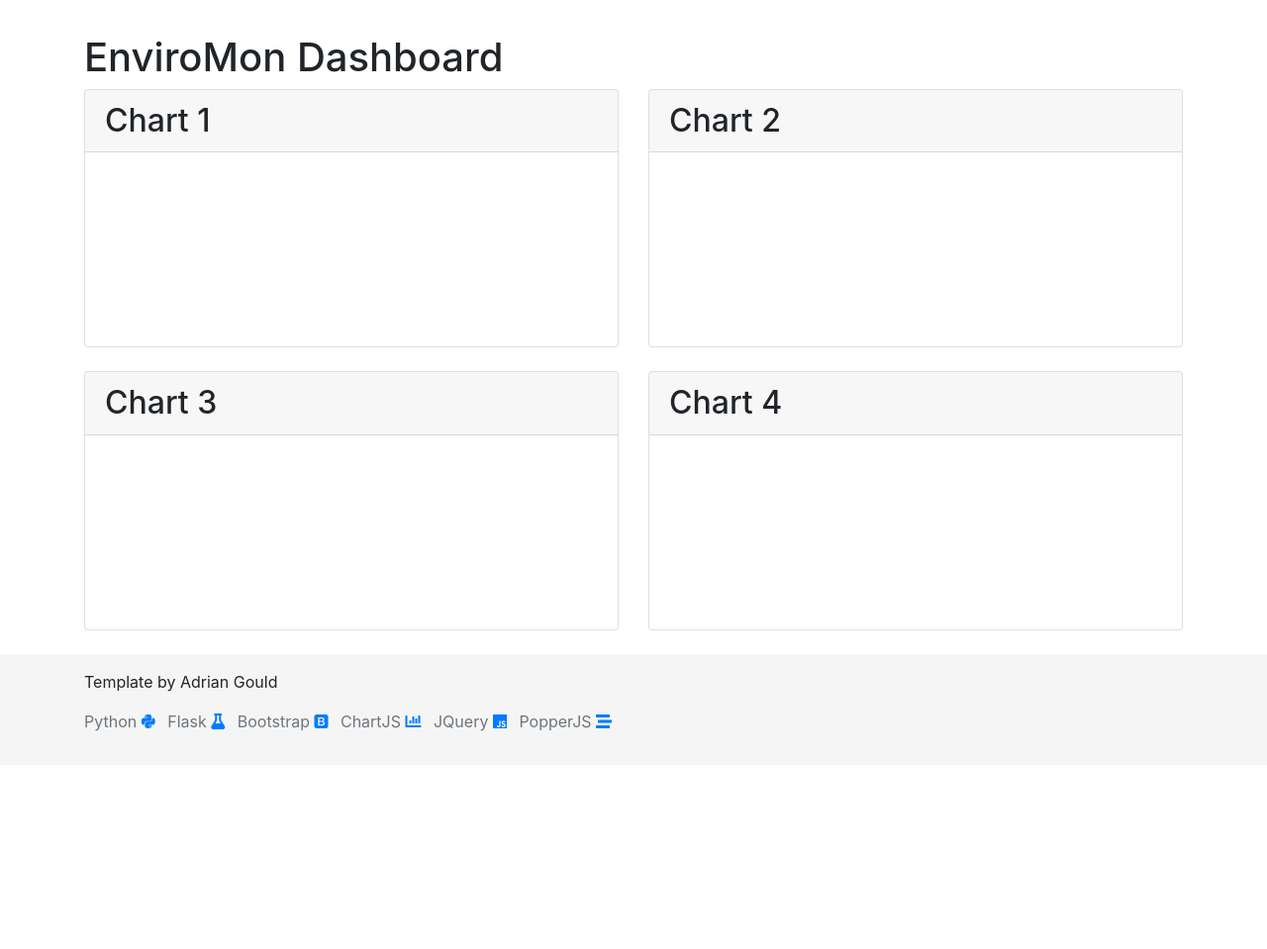
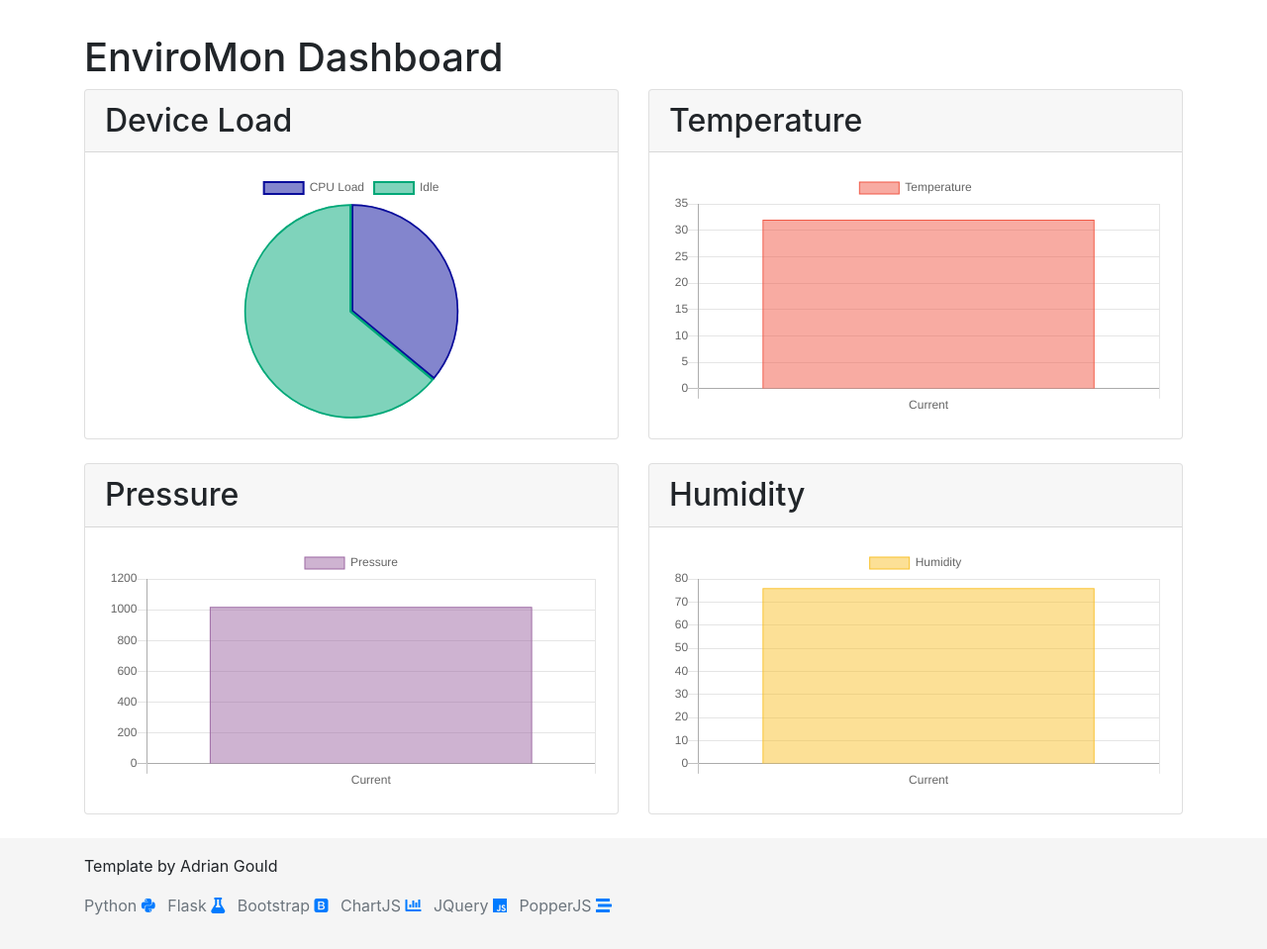
Before and after one commit to NQTech75/MJB-IoT-Portfolio, a Flask app: page / in a window 1280 px wide. Shown: the part 56-1015 px from the top of the page at 99% size. Before the commit the page ends 795 px from the top, so only its background shows below. Run offline with Flask 2, Linux system fonts and the light colour scheme; a map, chart or similar area stays blank; some libraries are stand-ins or nearby versions.

Commit message:
feature/dashboard: Initial Dashboard

```diff
--- /dev/null
+++ b/dashboard/static/js/device-load.js
@@ -0,0 +1,25 @@
+var pieChartCanvasCPULoad = document.getElementById('Device-Load-Pie')
+var pieData = {
+    labels: ['CPU Load', 'Idle'],
+    datasets: [{
+        data: [36, 64],
+        borderWidth: 2,
+        borderAlign: 'inner',
+        backgroundColor: [
+            'rgba(9,12, 155, 0.5)',
+            'rgba(0, 168, 120, 0.5)',
+        ],
+        borderColor: [
+            'rgba(9,12, 155, 1)',
+            'rgba(0, 168, 120, 1)',
+        ],
+    }],
+}
+
+var pieOptions = {}
+
+var myPieChartCPULoad = new Chart(pieChartCanvasCPULoad, {
+    type: 'pie',
+    data: pieData,
+    options: pieOptions,
+})
--- /dev/null
+++ b/dashboard/static/js/humidity-bar-1.js
@@ -0,0 +1,31 @@
+var barChartCanvasHumidity = document.getElementById('Humidity-Bar')
+var barData = {
+    labels: ['Current'],
+    datasets: [{
+        label: 'Humidity',
+        data: [76],
+        borderWidth: 1,
+        backgroundColor: [
+            'rgba(249, 194, 46, 0.5)',
+        ],
+        borderColor: [
+            'rgba(249, 194, 46, 1)',
+        ],
+    }],
+}
+
+var barOptions = {
+    scales: {
+        yAxes: [{
+            ticks: {
+                beginAtZero: true,
+            },
+        }],
+    },
+}
+
+var myChartHumidity = new Chart(barChartCanvasHumidity, {
+    type: 'bar',
+    data: barData,
+    options: barOptions,
+})
--- /dev/null
+++ b/dashboard/static/js/pressure-bar-1.js
@@ -0,0 +1,31 @@
+var barChartCanvasPressure = document.getElementById('Pressure-Bar')
+var barData = {
+    labels: ['Current'],
+    datasets: [{
+        label: 'Pressure',
+        data: [1018.9],
+        borderWidth: 1,
+        backgroundColor: [
+            'rgba(157, 105, 163, 0.5)',
+        ],
+        borderColor: [
+            'rgba(157, 105, 163, 1)',
+        ],
+    }],
+}
+
+var barOptions = {
+    scales: {
+        yAxes: [{
+            ticks: {
+                beginAtZero: true,
+            },
+        }],
+    },
+}
+
+var myChartPressure = new Chart(barChartCanvasPressure, {
+    type: 'bar',
+    data: barData,
+    options: barOptions,
+})
--- /dev/null
+++ b/dashboard/static/js/temperature-bar-1.js
@@ -0,0 +1,31 @@
+var chartCanvasTemperature = document.getElementById('Temperature-Bar')
+var barData = {
+    labels: ['Current'],
+    datasets: [{
+        label: 'Temperature',
+        data: [32],
+        borderWidth: 1,
+        backgroundColor: [
+            'rgba(241, 89, 70, 0.5)',
+        ],
+        borderColor: [
+            'rgba(241, 89, 70, 1)',
+        ],
+    }],
+}
+
+var barOptions = {
+    scales: {
+        yAxes: [{
+            ticks: {
+                beginAtZero: true,
+            },
+        }],
+    },
+}
+
+var myChartTemperature = new Chart(chartCanvasTemperature, {
+    type: 'bar',
+    data: barData,
+    options: barOptions,
+})
--- a/dashboard/templates/index.html
+++ b/dashboard/templates/index.html
@@ -12,34 +12,44 @@
 
 <div class="card-deck pb-4 mt-1">
     <div class="card">
-        <h2 class="card-header">Chart 1</h2>
+        <h2 class="card-header">Device Load</h2>
         <div class="card-body">
-            <canvas id="CPU-Chart"></canvas>
+            <canvas id="Device-Load-Pie"></canvas>
         </div>
     </div>
     <div class="card">
-        <h2 class="card-header">Chart 2</h2>
+        <h2 class="card-header">Temperature</h2>
         <div class="card-body">
-            <canvas id="CCC-Chart"></canvas>
+            <canvas id="Temperature-Bar"></canvas>
         </div>
     </div>
 </div>
 <div class="card-deck pb-4">
     <div class="card">
-        <h2 class="card-header">Chart 3</h2>
+        <h2 class="card-header">Pressure</h2>
         <div class="card-body">
-            <canvas id="BBB-Chart"></canvas>
+            <canvas id="Pressure-Bar"></canvas>
         </div>
     </div>
 
     <div class="card">
-        <h2 class="card-header">Chart 4</h2>
+        <h2 class="card-header">Humidity</h2>
         <div class="card-body">
-            <canvas id="AAA-Chart"></canvas>
+            <canvas id="Humidity-Bar"></canvas>
         </div>
     </div>
 </div>
+
 {% endblock %}
 
 {% block page_scripts %}
+
+<script src="/static/vendor/chartjs/js/Chart.bundle.js"></script>
+
+<script src="/static/js/device-load.js"></script>
+<script src="/static/js/humidity-bar-1.js"></script>
+<script src="/static/js/temperature-bar-1.js"></script>
+<script src="/static/js/pressure-bar-1.js"></script>
+
+
 {% endblock %}
```
Also changed, not shown: dashboard/my_app.py (+6 -1 lines).
